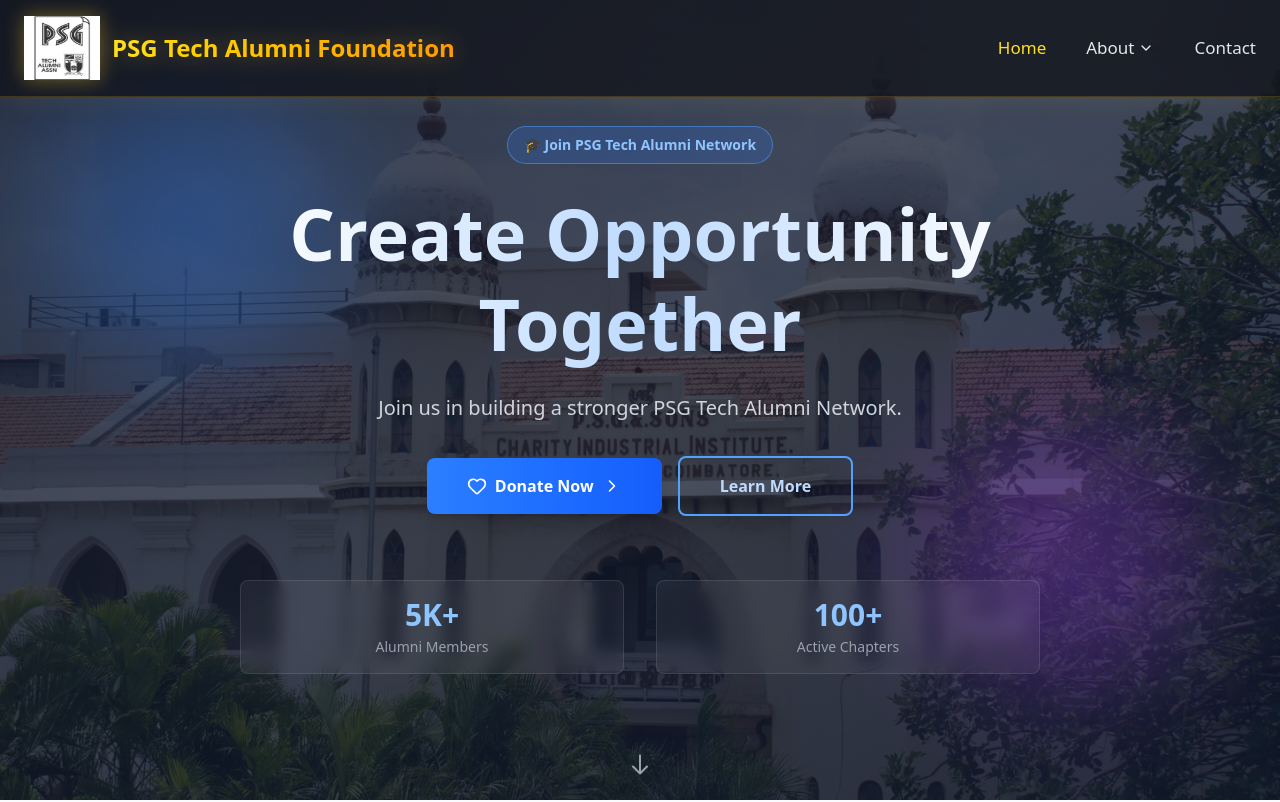
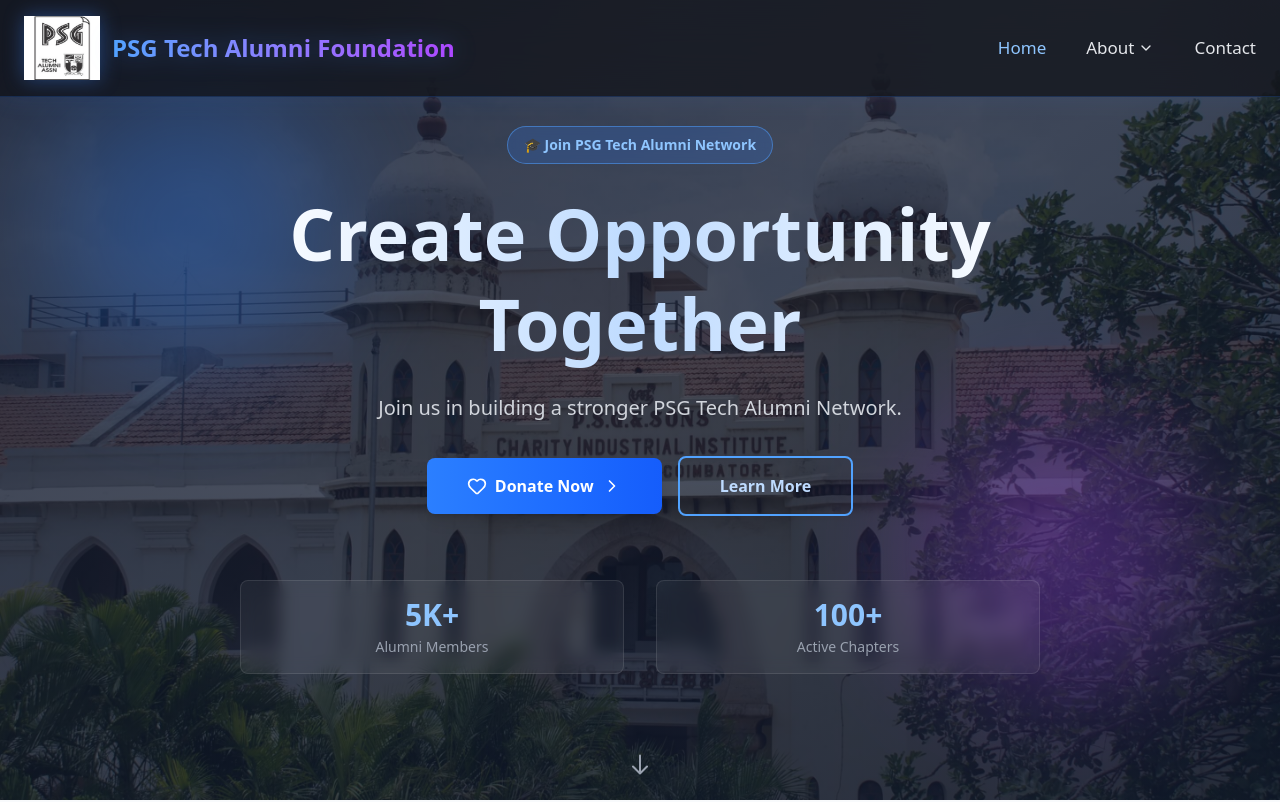
Before and after one commit to Vijay-Psgtech/Psg_Alumni_Foundation, a React (Vite) app: page / in a window 1280 px wide. Shown: the top 802 px of the page. Built offline with nearby package versions, Linux system fonts and the light colour scheme.

Commit message:
Navbar color styling has been changed.

```diff
--- a/src/components/NavBar.jsx
+++ b/src/components/NavBar.jsx
@@ -51,7 +51,7 @@
   return (
     <nav
       className={`fixed w-full top-0 z-10 backdrop-blur-2xl bg-[#0E0F14]/70
-      border-b border-yellow-500/20 shadow-[0_0_25px_rgba(255,205,80,0.1)]
+      border-b border-blue-500/20 shadow-[0_0_25px_rgba(59,130,246,0.1)]
       transition-all duration-500 ${navVisible ? "translate-y-0" : "-translate-y-full"}`}
     >
       <div className="max-w-7xl mx-auto px-6 py-4 flex justify-between items-center">
@@ -61,10 +61,10 @@
           <img
             src="src/assets/Images/staffImages/psg_logo.jpg"
             alt="Logo"
-            className="w-19 h-16 object-fill drop-shadow-[0_0_10px_rgba(255,200,40,0.4)]"
+            className="w-19 h-16 object-fill drop-shadow-[0_0_10px_rgba(59,130,246,0.4)]"
           />
-          <span className="text-2xl font-bold bg-linear-to-r from-yellow-300 to-amber-500
-            text-transparent bg-clip-text drop-shadow-[0_0_12px_rgba(255,200,40,0.35)]">
+          <span className="text-2xl font-bold bg-linear-to-r from-blue-400 to-purple-500
+            text-transparent bg-clip-text drop-shadow-[0_0_12px_rgba(59,130,246,0.35)]">
             PSG Tech Alumni Foundation
           </span>
         </Link>
@@ -77,7 +77,7 @@
                 <button
                   onClick={() => setAboutOpen((prev) => !prev)}
                   className="flex items-center gap-1 text-[17px] font-medium
-                  text-gray-200 hover:text-yellow-200 transition-all duration-300"
+                  text-gray-200 hover:text-blue-300 transition-all duration-300"
                 >
                   {item.label}
                   <ChevronDown
@@ -88,7 +88,7 @@
 
                 <div
                   className={`absolute left-0 mt-4 w-64 bg-[#0B0C10]/95 backdrop-blur-xl
-                  border border-yellow-500/20 rounded-xl shadow-[0_8px_25px_rgba(255,204,65,0.15)]
+                  border border-blue-500/20 rounded-xl shadow-[0_8px_25px_rgba(59,130,246,0.15)]
                   transition-all duration-300 transform origin-top
                   ${aboutOpen ? "opacity-100 scale-y-100" : "opacity-0 scale-y-0 pointer-events-none"}`}
                 >
@@ -99,8 +99,8 @@
                       className={({ isActive }) =>
                         `block px-5 py-3 text-[16px] rounded-lg transition-all duration-300 ${
                           isActive
-                            ? "text-yellow-300 bg-yellow-600/10"
-                            : "text-gray-200 hover:bg-yellow-500/10 hover:text-yellow-200"
+                            ? "text-blue-300 bg-blue-600/10"
+                            : "text-gray-200 hover:bg-blue-500/10 hover:text-blue-300"
                         }`
                       }
                     >
@@ -115,7 +115,7 @@
                 to={item.path}
                 className={({ isActive }) =>
                   `relative text-[17px] font-medium transition-all duration-300 ${
-                    isActive ? "text-yellow-300" : "text-gray-200 hover:text-yellow-200"
+                    isActive ? "text-blue-300" : "text-gray-200 hover:text-blue-300"
                   }`
                 }
               >
@@ -126,14 +126,14 @@
         </div>
 
         {/* MOBILE MENU BUTTON */}
-        <button className="md:hidden text-yellow-300" onClick={() => setIsOpen(!isOpen)}>
+        <button className="md:hidden text-blue-300" onClick={() => setIsOpen(!isOpen)}>
           {isOpen ? <X size={28} /> : <Menu size={28} />}
         </button>
       </div>
 
       {/* MOBILE MENU PANEL */}
       {isOpen && (
-        <div className="md:hidden backdrop-blur-xl bg-[#0E0F14]/90 px-6 pb-6 pt-2 flex flex-col gap-4 border-t border-yellow-500/20">
+        <div className="md:hidden backdrop-blur-xl bg-[#0E0F14]/90 px-6 pb-6 pt-2 flex flex-col gap-4 border-t border-blue-500/20">
           {navItems.map((item) =>
             item.submenu ? (
               <div key={item.label}>
@@ -146,7 +146,7 @@
                 </button>
 
                 <div
-                  className={`ml-4 mt-2 border-l border-yellow-500/20 pl-3 flex flex-col gap-2 transition-all duration-300 ${
+                  className={`ml-4 mt-2 border-l border-blue-500/20 pl-3 flex flex-col gap-2 transition-all duration-300 ${
                     mobileAboutOpen ? "opacity-100 max-h-96" : "opacity-0 max-h-0 overflow-hidden"
                   }`}
                 >
@@ -157,7 +157,7 @@
                       onClick={() => setIsOpen(false)}
                       className={({ isActive }) =>
                         `text-[17px] py-1 ${
-                          isActive ? "text-yellow-300" : "text-gray-300 hover:text-yellow-200"
+                          isActive ? "text-blue-300" : "text-gray-300 hover:text-blue-300"
                         }`
                       }
                     >
@@ -173,7 +173,7 @@
                 onClick={() => setIsOpen(false)}
                 className={({ isActive }) =>
                   `text-[18px] font-medium py-2 transition-all duration-300 ${
-                    isActive ? "text-yellow-300 bg-yellow-500/10 border border-yellow-500/30" : "text-gray-200 hover:text-yellow-200"
+                    isActive ? "text-blue-300 bg-blue-500/10 border border-blue-500/30" : "text-gray-200 hover:text-blue-300"
                   }`
                 }
               >
```
